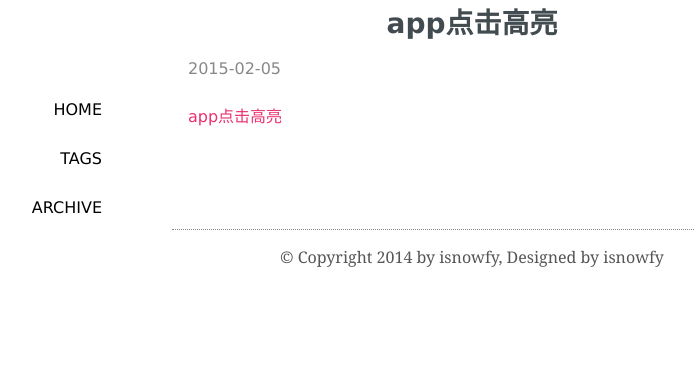
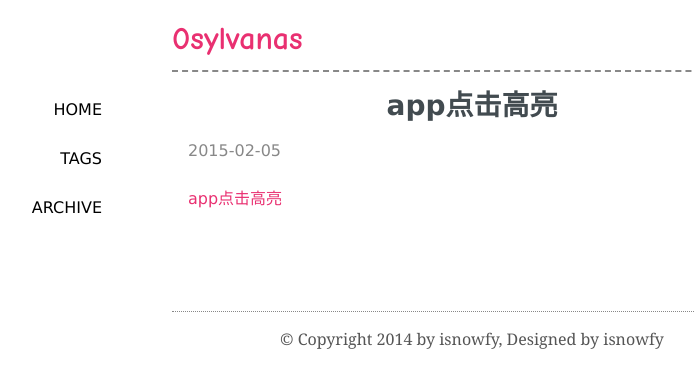
Before and after one commit to 0sylvanas/0sylvanas.github.io, a plain HTML site: page index.html in a window 1280 px wide. Shown: the whole page, without its empty margins (168-863 px from the left). Drawn offline with nearby package versions, Linux system fonts and the light colour scheme; some packages are replaced by stand-ins of ours.

Commit message:
Update index.html

```diff
--- a/index.html
+++ b/index.html
@@ -18,6 +18,11 @@
             <li><a href="/#/archive">archive</a></li>
     	</ul>
     </div>
+	<div class="wrap-header">
+	<h1>
+    <a href="/" id="title"></a>
+	</h1>
+	</div>
 <div id="md" style="display: none;">
 </div>
 <div class="entry" id="main">
```
